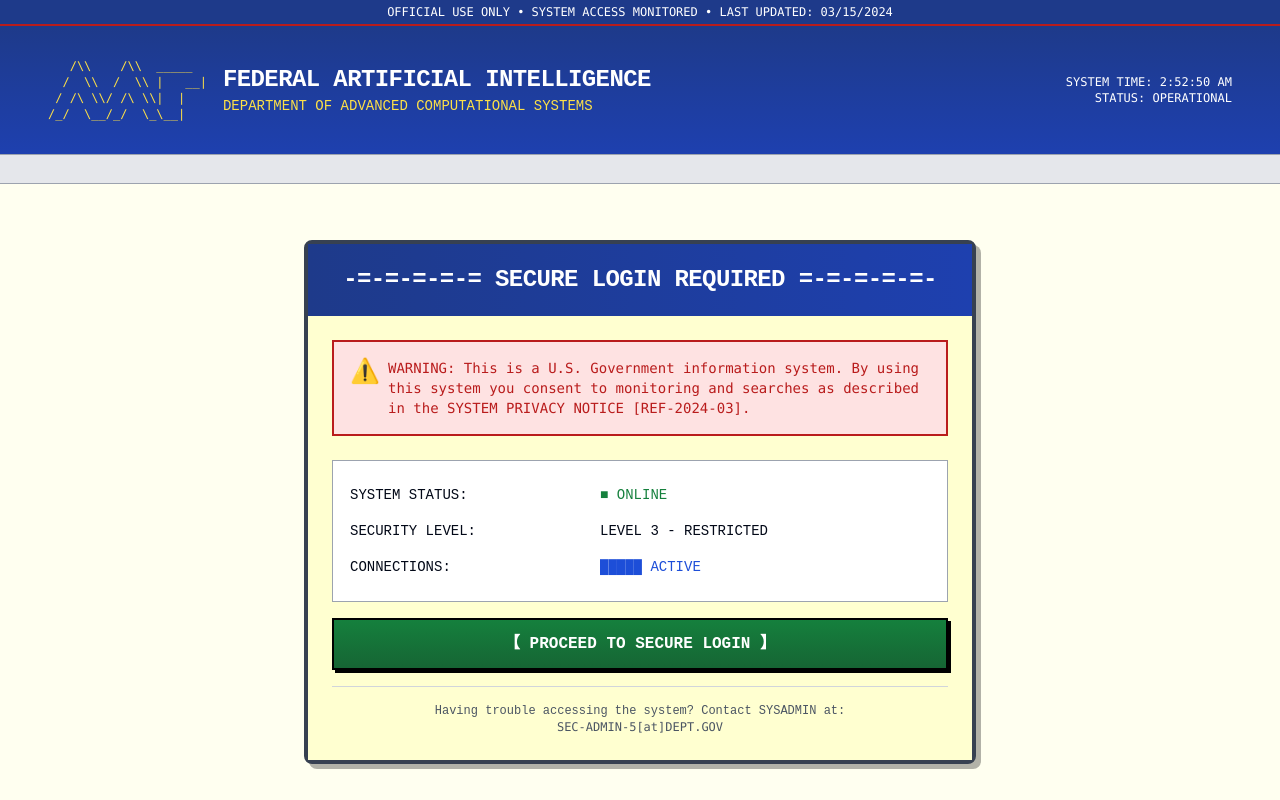
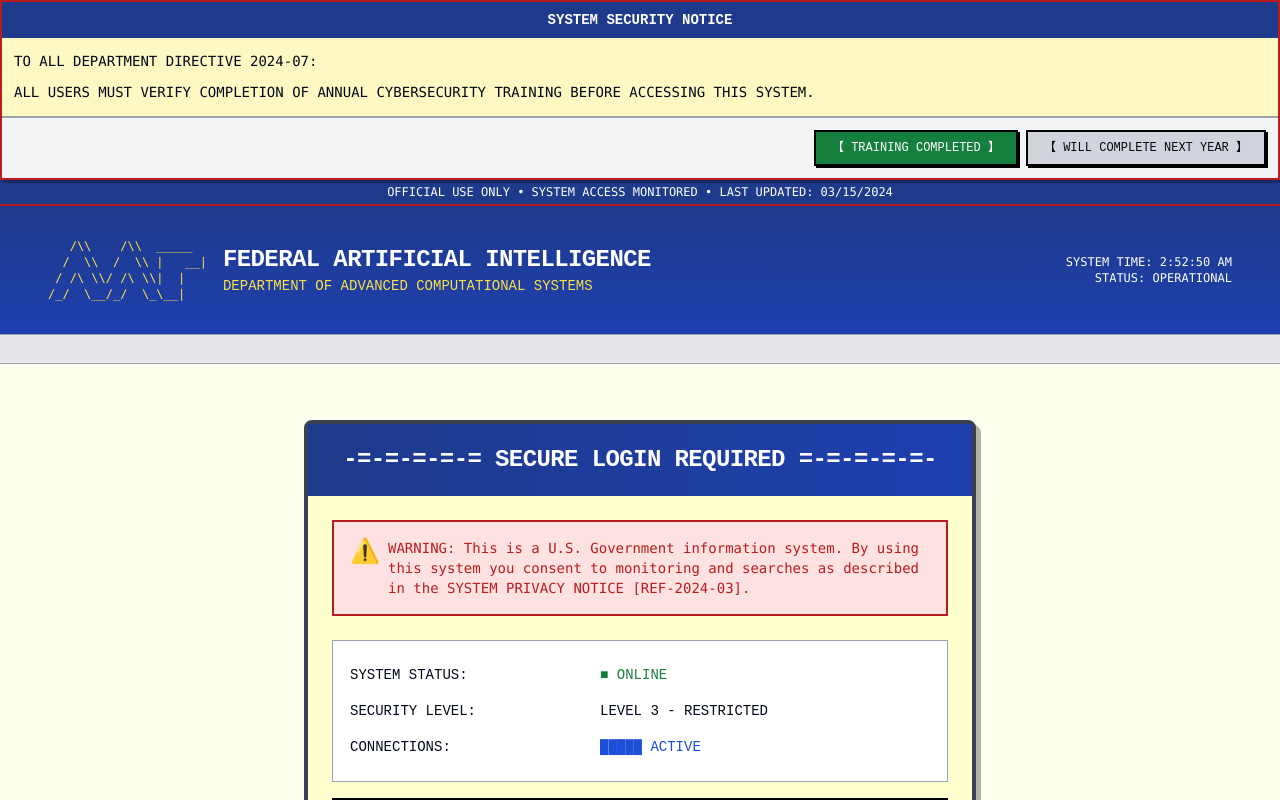
Before and after one commit to jpr-devx/usfca-cs514-f24-final-project, a React (Create React App) app: page / in a window 1280 px wide. Shown: the top 800 px of the page. Built offline with nearby package versions, Linux system fonts and the light colour scheme.

Commit message:
Added training alert and title of page

```diff
--- a/src/components/GovAssistantPortal.js
+++ b/src/components/GovAssistantPortal.js
@@ -1,6 +1,8 @@
 import React, { useState, useEffect } from 'react';
 import { FileText, MessageSquare, Plus, User } from 'lucide-react';
 import { Card, CardHeader, CardTitle, CardContent } from '../components/ui/card';
+import { Alert, AlertTitle, AlertDescription, AlertFooter } from '../components/ui/alert';
+import { AlertDialog, AlertDialogContent, AlertDialogHeader, AlertDialogTitle, AlertDialogDescription, AlertDialogFooter, AlertDialogCancel, AlertDialogAction } from '../components/ui/alert-dialog';
 
 const GovAssistantPortal = () => {
   // State Management
@@ -14,6 +16,8 @@ const GovAssistantPortal = () => {
   const [assistantChats, setAssistantChats] = useState({});
   const [loading, setLoading] = useState(false);
   const [error, setError] = useState(null);
+  const [showAlert, setShowAlert] = useState(true);
+  const [showConfirmDialog, setShowConfirmDialog] = useState(false);
   const API_BASE_URL = 'http://localhost:8082'; // DEBUG ONLY
 
   // Initialize clock
@@ -21,6 +25,22 @@ const GovAssistantPortal = () => {
     const timer = setInterval(() => setCurrentTime(new Date()), 1000);
     return () => clearInterval(timer);
   }, []);
+
+  // Cyber Pop Up
+  const handleComplete = () => {
+    // Save to localStorage or your state management system
+    localStorage.setItem('securityTrainingCompleted', new Date().toISOString());
+    setShowAlert(false);
+  };
+
+  const handlePostpone = () => {
+    setShowConfirmDialog(true);
+  };
+
+  const handleConfirmPostpone = () => {
+    setShowConfirmDialog(false);
+    setShowAlert(false);
+  };
 
   // Initialize user session
   useEffect(() => {
@@ -156,6 +176,8 @@ const GovAssistantPortal = () => {
       }
     };
 
+    if (!showAlert) return null;
+
     return (
       <div className="flex flex-col h-[600px]">
         <div className="flex-grow overflow-y-auto bg-[#fffff0] border-2 border-gray-400 p-4">
@@ -252,6 +274,63 @@ const GovAssistantPortal = () => {
 
   return (
     <div className="min-h-screen bg-[#fffff0]">
+      {/* Security Training Confirmation Modal */}
+      <>
+      <Alert variant="warning">
+        <AlertTitle>SYSTEM SECURITY NOTICE</AlertTitle>
+        <AlertDescription>
+          <div className="space-y-2">
+            <p>TO ALL DEPARTMENT DIRECTIVE 2024-07:</p>
+            <p>ALL USERS MUST VERIFY COMPLETION OF ANNUAL CYBERSECURITY TRAINING BEFORE ACCESSING THIS SYSTEM.</p>
+          </div>
+        </AlertDescription>
+        <AlertFooter onComplete={handleComplete} onPostpone={handlePostpone} />
+      </Alert>
+
+      <AlertDialog open={showConfirmDialog} onOpenChange={setShowConfirmDialog}>
+        <AlertDialogContent className="border-4 border-red-700 bg-[#fffff0] font-['Courier_New'] max-w-[500px]">
+          <AlertDialogHeader>
+            <AlertDialogTitle className="text-center bg-red-700 text-white p-2 font-bold">
+              ⚠ WARNING: SECURITY COMPLIANCE ALERT ⚠
+            </AlertDialogTitle>
+            <AlertDialogDescription className="pt-4">
+              <div className="border-2 border-red-700 bg-yellow-100 p-4 mb-4">
+                <p className="text-sm font-mono font-bold text-red-700">
+                  FAILURE TO COMPLETE ANNUAL TRAINING MAY RESULT IN:
+                </p>
+                <ul className="list-disc pl-6 pt-2 space-y-1 text-sm font-mono text-red-700">
+                  <li>IMMEDIATE SYSTEM ACCESS REVOCATION</li>
+                  <li>SECURITY CLEARANCE REVIEW</li>
+                  <li>SUPERVISOR NOTIFICATION</li>
+                </ul>
+              </div>
+              <div className="font-mono text-sm">
+                DO YOU WISH TO PROCEED WITH POSTPONEMENT?
+              </div>
+            </AlertDialogDescription>
+          </AlertDialogHeader>
+          <AlertDialogFooter className="mt-4 space-x-2">
+            <AlertDialogCancel
+              className="bg-gray-200 px-4 py-2 font-['Courier_New'] text-sm
+                         border-2 border-black shadow-[3px_3px_0px_0px_rgba(0,0,0,1)]
+                         hover:shadow-[2px_2px_0px_0px_rgba(0,0,0,1)]
+                         hover:translate-x-[1px] hover:translate-y-[1px]"
+            >
+              【 RETURN TO TRAINING 】
+            </AlertDialogCancel>
+            <AlertDialogAction
+              onClick={handleConfirmPostpone}
+              className="bg-red-700 text-white px-4 py-2 font-['Courier_New'] text-sm
+                         border-2 border-black shadow-[3px_3px_0px_0px_rgba(0,0,0,1)]
+                         hover:shadow-[2px_2px_0px_0px_rgba(0,0,0,1)]
+                         hover:translate-x-[1px] hover:translate-y-[1px]"
+            >
+              【 CONFIRM POSTPONEMENT 】
+            </AlertDialogAction>
+          </AlertDialogFooter>
+        </AlertDialogContent>
+      </AlertDialog>
+    </>
       {/* Top Banner */}
       <div className="bg-blue-900 text-white text-xs py-1 text-center font-mono border-b-2 border-red-700">
         OFFICIAL USE ONLY • SYSTEM ACCESS MONITORED • LAST UPDATED: 03/15/2024
--- /dev/null
+++ b/src/components/ui/alert-dialog.jsx
@@ -0,0 +1,111 @@
+import * as React from "react"
+import * as AlertDialogPrimitive from "@radix-ui/react-alert-dialog"
+import { cn } from "../../lib/utils"
+
+const AlertDialog = AlertDialogPrimitive.Root
+const AlertDialogTrigger = AlertDialogPrimitive.Trigger
+
+const AlertDialogPortal = AlertDialogPrimitive.Portal
+
+const AlertDialogOverlay = React.forwardRef(({ className, ...props }, ref) => (
+  <AlertDialogPrimitive.Overlay
+    className={cn(
+      "fixed inset-0 z-50 bg-black/80 backdrop-blur-sm data-[state=open]:animate-in data-[state=closed]:animate-out data-[state=closed]:fade-out-0 data-[state=open]:fade-in-0",
+      className
+    )}
+    {...props}
+    ref={ref}
+  />
+))
+AlertDialogOverlay.displayName = AlertDialogPrimitive.Overlay.displayName
+
+const AlertDialogContent = React.forwardRef(({ className, ...props }, ref) => (
+  <AlertDialogPortal>
+    <AlertDialogOverlay />
+    <AlertDialogPrimitive.Content
+      ref={ref}
+      className={cn(
+        "fixed left-[50%] top-[50%] z-50 translate-x-[-50%] translate-y-[-50%] w-full max-w-lg",
+        className
+      )}
+      {...props}
+    />
+  </AlertDialogPortal>
+))
+AlertDialogContent.displayName = AlertDialogPrimitive.Content.displayName
+
+const AlertDialogHeader = ({
+  className,
+  ...props
+}) => (
+  <div
+    className={cn(
+      "space-y-2",
+      className
+    )}
+    {...props}
+  />
+)
+AlertDialogHeader.displayName = "AlertDialogHeader"
+
+const AlertDialogFooter = ({
+  className,
+  ...props
+}) => (
+  <div
+    className={cn(
+      "flex justify-end space-x-2",
+      className
+    )}
+    {...props}
+  />
+)
+AlertDialogFooter.displayName = "AlertDialogFooter"
+
+const AlertDialogTitle = React.forwardRef(({ className, ...props }, ref) => (
+  <AlertDialogPrimitive.Title
+    ref={ref}
+    className={cn(
+      "text-lg font-semibold",
+      className
+    )}
+    {...props}
+  />
+))
+AlertDialogTitle.displayName = AlertDialogPrimitive.Title.displayName
+
+const AlertDialogDescription = React.forwardRef(({ className, ...props }, ref) => (
+  <AlertDialogPrimitive.Description
+    ref={ref}
+    className={cn(
+      "text-sm text-gray-800",
+      className
+    )}
+    {...props}
+  />
+))
+AlertDialogDescription.displayName = AlertDialogPrimitive.Description.displayName
+
+const AlertDialogAction = React.forwardRef(({ className, ...props }, ref) => (
+  <AlertDialogPrimitive.Action ref={ref} {...props} />
+))
+AlertDialogAction.displayName = AlertDialogPrimitive.Action.displayName
+
+const AlertDialogCancel = React.forwardRef(({ className, ...props }, ref) => (
+  <AlertDialogPrimitive.Cancel ref={ref} {...props} />
+))
+AlertDialogCancel.displayName = AlertDialogPrimitive.Cancel.displayName
+
+export {
+  AlertDialog,
+  AlertDialogPortal,
+  AlertDialogOverlay,
+  AlertDialogTrigger,
+  AlertDialogContent,
+  AlertDialogHeader,
+  AlertDialogFooter,
+  AlertDialogTitle,
+  AlertDialogDescription,
+  AlertDialogAction,
+  AlertDialogCancel,
+}
--- a/src/components/ui/alert.jsx
+++ b/src/components/ui/alert.jsx
@@ -1,23 +1,84 @@
 import * as React from "react"
-import { cn } from "@/lib/utils"
+import { cn } from "../../lib/utils"
 
-const Alert = React.forwardRef(({ className, ...props }, ref) => (
+const Alert = React.forwardRef(({ variant = "default", className, onComplete, onPostpone, ...props }, ref) => {
+  const variantStyles = {
+    default: "border-2 border-gray-700 bg-[#f0f0f0]",
+    warning: "border-2 border-red-700 bg-yellow-100",
+    error: "border-2 border-red-700 bg-red-100",
+    success: "border-2 border-green-700 bg-green-100",
+  }
+
+  return (
+    <div
+      ref={ref}
+      role="alert"
+      className={cn(
+        "relative w-full p-0 font-['Courier_New'] shadow-[3px_3px_0px_0px_rgba(0,0,0,0.3)]",
+        variantStyles[variant],
+        className
+      )}
+      {...props}
+    />
+  )
+})
+Alert.displayName = "Alert"
+
+const AlertTitle = React.forwardRef(({ className, ...props }, ref) => (
   <div
     ref={ref}
-    role="alert"
-    className={cn("relative w-full rounded-lg border p-4", className)}
+    className={cn(
+      "bg-blue-900 text-white p-2 font-['Courier_New'] text-center mb-0 text-sm font-bold",
+      className
+    )}
     {...props}
   />
 ))
-Alert.displayName = "Alert"
+AlertTitle.displayName = "AlertTitle"
 
 const AlertDescription = React.forwardRef(({ className, ...props }, ref) => (
   <div
     ref={ref}
-    className={cn("text-sm [&_p]:leading-relaxed", className)}
+    className={cn(
+      "p-3 text-sm font-mono [&_p]:leading-relaxed",
+      className
+    )}
     {...props}
   />
 ))
 AlertDescription.displayName = "AlertDescription"
 
-export { Alert, AlertDescription }
+const AlertFooter = React.forwardRef(({ className, onComplete, onPostpone, ...props }, ref) => (
+  <div
+    ref={ref}
+    className={cn(
+      "border-t-2 border-gray-400 bg-gray-100 p-3 flex justify-end space-x-2",
+      className
+    )}
+    {...props}
+  >
+    <button
+      onClick={onComplete}
+      className="bg-green-700 text-white px-4 py-2 text-xs font-['Courier_New']
+                border-2 border-black shadow-[2px_2px_0px_0px_rgba(0,0,0,1)]
+                hover:shadow-[1px_1px_0px_0px_rgba(0,0,0,1)]
+                hover:translate-x-[1px] hover:translate-y-[1px]
+                active:shadow-none active:translate-x-[2px] active:translate-y-[2px]"
+    >
+      【 TRAINING COMPLETED 】
+    </button>
+    <button
+      onClick={onPostpone}
+      className="bg-gray-300 px-4 py-2 text-xs font-['Courier_New']
+                border-2 border-black shadow-[2px_2px_0px_0px_rgba(0,0,0,1)]
+                hover:shadow-[1px_1px_0px_0px_rgba(0,0,0,1)]
+                hover:translate-x-[1px] hover:translate-y-[1px]
+                active:shadow-none active:translate-x-[2px] active:translate-y-[2px]"
+    >
+      【 WILL COMPLETE NEXT YEAR 】
+    </button>
+  </div>
+))
+AlertFooter.displayName = "AlertFooter"
+
+export { Alert, AlertTitle, AlertDescription, AlertFooter }
```
Also changed, not shown: src/index.js (+36 -3 lines).
